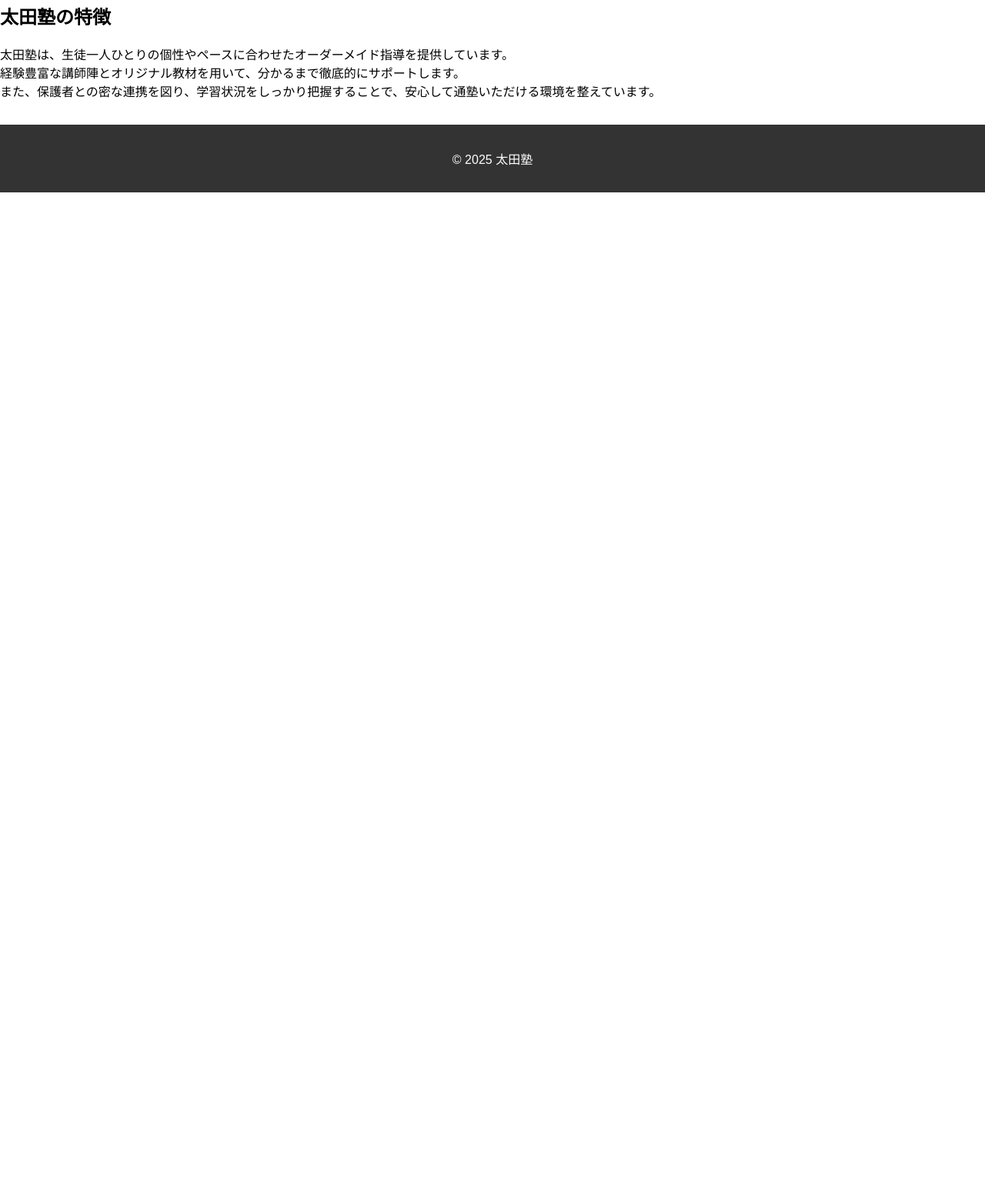
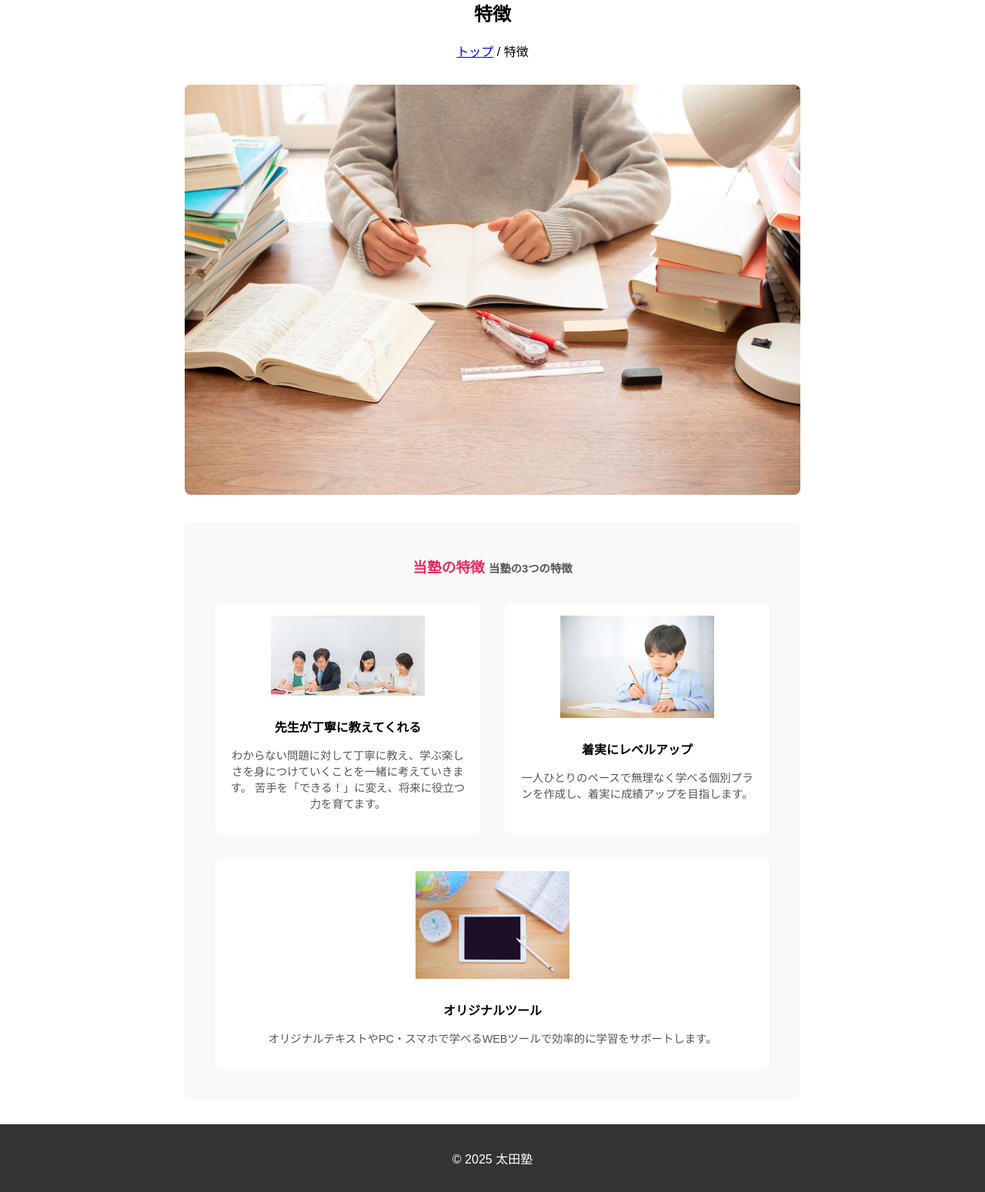
Before and after one commit to szksrt/ota-juku-new, a Django app: page /feature/ in a window 1280 px wide. Shown: the part 127-1676 px from the top of the page at 77% size. Before the commit the page ends 377 px from the top, so only its background shows below. Run offline with Django 5.2, Linux system fonts and the light colour scheme.

Commit message:
Add Feature

```diff
--- a/homepage/templates/feature.html
+++ b/homepage/templates/feature.html
@@ -1,10 +1,46 @@
 {% extends "base.html" %}
 {% block title %}特徴 | 太田塾{% endblock %}
 {% block content %}
-<h2>太田塾の特徴</h2>
-<p>
-    太田塾は、生徒一人ひとりの個性やペースに合わせたオーダーメイド指導を提供しています。<br>
-    経験豊富な講師陣とオリジナル教材を用いて、分かるまで徹底的にサポートします。<br>
-    また、保護者との密な連携を図り、学習状況をしっかり把握することで、安心して通塾いただける環境を整えています。
-</p>
+{% load static %}
+
+<h2 style="text-align: center; margin-top: 1rem;">特徴</h2>
+<p style="text-align: center;"><a href="/">トップ</a> / 特徴</p>
+
+<section style="max-width: 800px; margin: 2rem auto;">
+    <div style="margin-bottom: 2rem; text-align: center;">
+        <img src="{% static 'images/feature_main.jpg' %}" alt="特徴メイン画像" style="width: 100%; height: auto; border-radius: 8px;">
+    </div>
+
+    <section style="background: #f9f9f9; padding: 1.5rem; border-radius: 8px;">
+        <h3 style="color: #e82c5e; text-align: center;">当塾の特徴 <span style="font-size: 0.9rem; color: #555;">当塾の3つの特徴</span></h3>
+        <div style="display: flex; flex-wrap: wrap; justify-content: space-around; margin-top: 1rem;">
+
+            <div style="flex: 1 1 220px; margin: 1rem; background: white; border-radius: 8px; padding: 1rem; text-align: center;">
+                <img src="{% static 'images/icon_teacher.jpg' %}" alt="先生が丁寧に教えてくれる" style="width: 200px; height: auto; margin-bottom: 0.5rem;">
+                <p style="font-weight: bold; margin-bottom: 0.5rem;">先生が丁寧に教えてくれる</p>
+                <p style="font-size: 0.9rem; color: #555;">
+                    わからない問題に対して丁寧に教え、学ぶ楽しさを身につけていくことを一緒に考えていきます。
+                    苦手を「できる！」に変え、将来に役立つ力を育てます。
+                </p>
+            </div>
+
+            <div style="flex: 1 1 220px; margin: 1rem; background: white; border-radius: 8px; padding: 1rem; text-align: center;">
+                <img src="{% static 'images/icon_up.jpg' %}" alt="着実にレベルアップ" style="width: 200px; height: auto; margin-bottom: 0.5rem;">
+                <p style="font-weight: bold; margin-bottom: 0.5rem;">着実にレベルアップ</p>
+                <p style="font-size: 0.9rem; color: #555;">
+                    一人ひとりのペースで無理なく学べる個別プランを作成し、着実に成績アップを目指します。
+                </p>
+            </div>
+
+            <div style="flex: 1 1 220px; margin: 1rem; background: white; border-radius: 8px; padding: 1rem; text-align: center;">
+                <img src="{% static 'images/icon_tool.jpg' %}" alt="オリジナルツール" style="width: 200px; height: auto; margin-bottom: 0.5rem;">
+                <p style="font-weight: bold; margin-bottom: 0.5rem;">オリジナルツール</p>
+                <p style="font-size: 0.9rem; color: #555;">
+                    オリジナルテキストやPC・スマホで学べるWEBツールで効率的に学習をサポートします。
+                </p>
+            </div>
+        </div>
+    </section>
+</section>
+
 {% endblock %}
--- a/wam/settings.py
+++ b/wam/settings.py
@@ -23,7 +23,7 @@ BASE_DIR = Path(__file__).resolve().parent.parent
 SECRET_KEY = 'django-insecure-xo*@f@9$$-5a0!tb#b91h30jusvt-0nkr$0_fr2g($r&f+j&(w'
 
 # SECURITY WARNING: don't run with debug turned on in production!
-DEBUG = False
+DEBUG = True
 
 ALLOWED_HOSTS = ['localhost', '127.0.0.1', 'ota-juku.onrender.com']
 
```
Also changed, not shown: homepage/static/images/S__168337416_0.jpg (deleted), homepage/static/images/S__168337418_0.jpg (deleted), homepage/static/images/S__168337419_0.jpg (deleted), homepage/static/images/S__168337420_0.jpg (deleted), homepage/static/images/feature_main.jpg (added), homepage/static/images/icon_teacher.jpg (added), homepage/static/images/icon_tool.jpg (added), homepage/static/images/icon_up.jpg (added), 4 other files.
